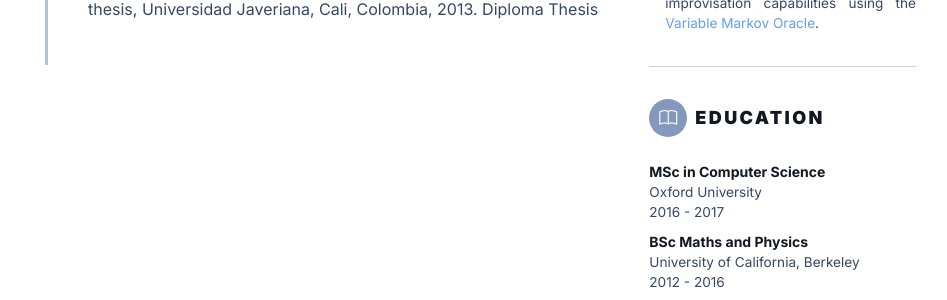
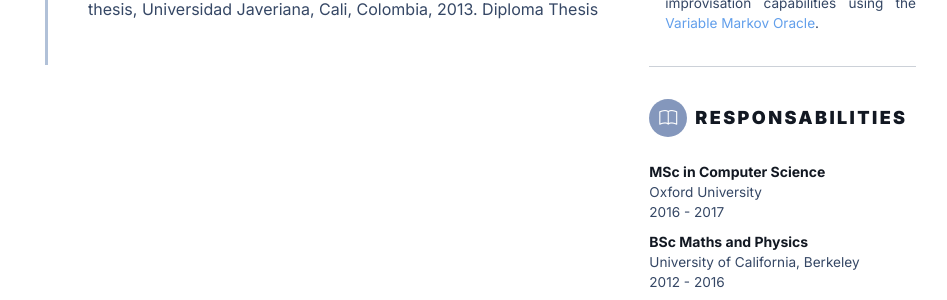
Before and after one commit to himito/himito.github.io, a Jekyll site: the page built from index.md, in a window 1280 px wide. Shown: the part 1272-1572 px from the top of the page, without its empty margins (166-1113 px from the left). Built offline with Jekyll 4.4.1, drawn with Linux system fonts in a browser that asks for light colours; nearby versions of some CDN libraries; some web fonts are replaced; library files that are not in the unit come from our copies.

Commit message:
responsabilties

```diff
--- /dev/null
+++ b/_data/responsabilities.yml
@@ -0,0 +1,3 @@
+- title:
+  institution:
+  period:
--- /dev/null
+++ b/_includes/responsabilities.html
@@ -0,0 +1,19 @@
+<section class="resume-educate-section resume-section">
+  <h3 class="resume-section-heading text-uppercase py-2 py-lg-3 py-3">
+    <i class="resume-section-heading-icon bi bi-book me-2"></i>
+    Responsabilities
+  </h3>
+  <ul class="list-unstyled">
+    <li class="mb-2">
+      <div class="resume-degree font-weight-bold">MSc in Computer Science</div>
+      <div class="resume-degree-org">Oxford University</div>
+      <div class="resume-degree-time">2016 - 2017</div>
+    </li>
+    <li>
+      <div class="resume-degree font-weight-bold">BSc Maths and Physics</div>
+      <div class="resume-degree-org">University of California, Berkeley</div>
+      <div class="resume-degree-time">2012 - 2016</div>
+    </li>
+  </ul>
+</section>
+<!--//resume-section-->
--- a/_layouts/default.html
+++ b/_layouts/default.html
@@ -65,21 +65,8 @@
                   {% include projects.html %}
                   <hr>
 
-                  <section class="resume-educate-section resume-section">
-                    <h3 class="resume-section-heading text-uppercase py-2 py-lg-3 py-3"><i class="resume-section-heading-icon bi bi-book me-2"></i>Education</h3>
-                    <ul class="list-unstyled">
-                        <li class="mb-2">
-                            <div class="resume-degree font-weight-bold">MSc in Computer Science</div>
-                            <div class="resume-degree-org">Oxford University</div>
-                            <div class="resume-degree-time">2016 - 2017</div>
-                        </li>
-                        <li>
-                            <div class="resume-degree font-weight-bold">BSc Maths and Physics</div>
-                            <div class="resume-degree-org">University of California, Berkeley</div>
-                            <div class="resume-degree-time">2012 - 2016</div>
-                        </li>
-                      </ul>
-                  </section><!--//resume-section-->
+                  <!-- responsabilities section -->
+                  {% include responsabilities.html %}
 
                 </div><!--//col-side-->
               </div><!--//row-->
```
